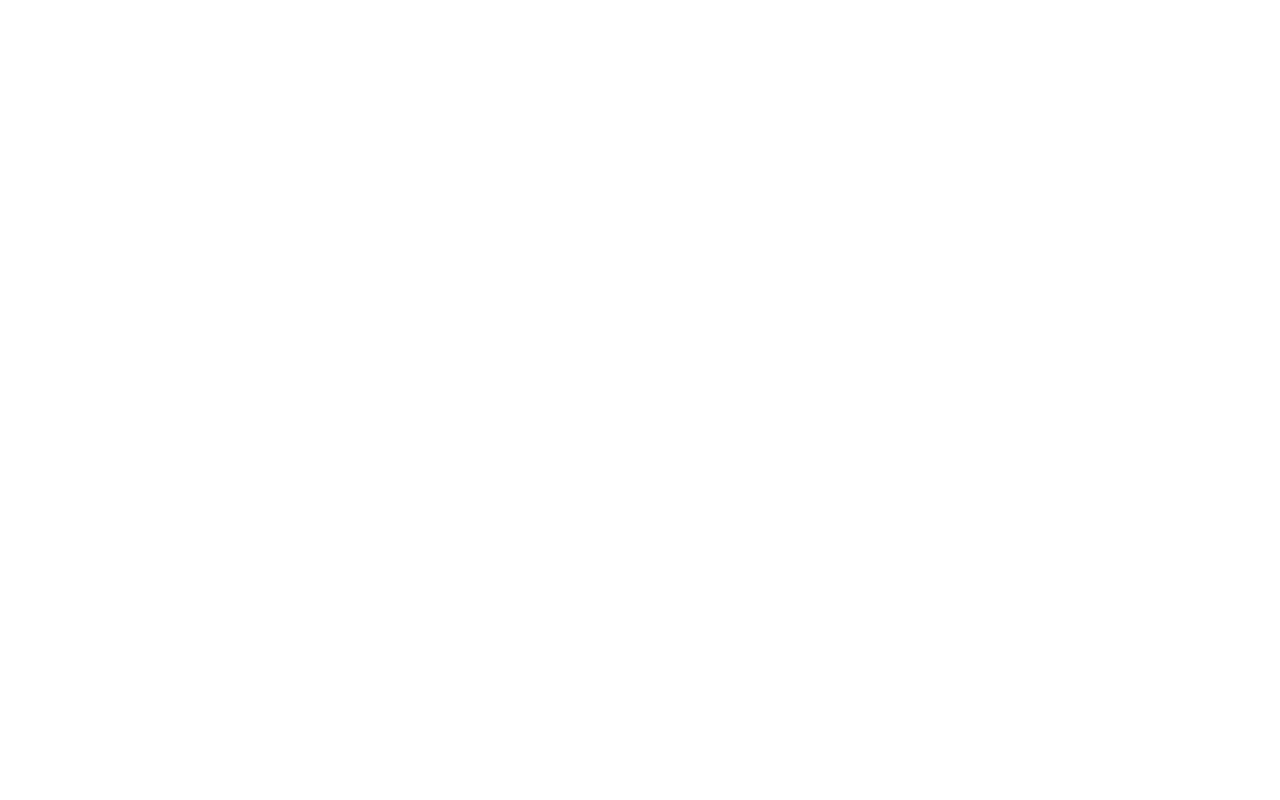
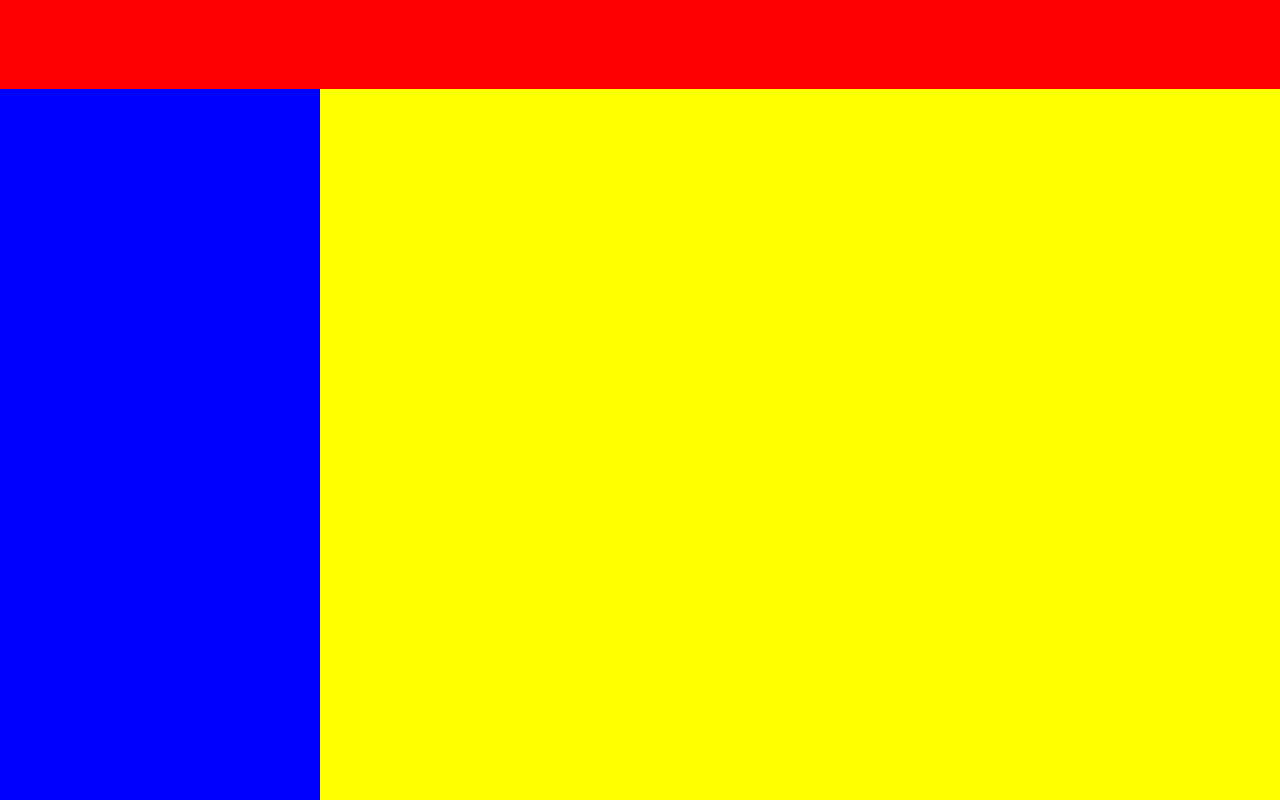
Before and after one commit to aortiz97-stack/TODO-List-TODP, a website built with webpack: page dist/index.html in a window 1280 px wide. Built offline with Linux system fonts and the light colour scheme.

Commit message:
Create basic skeletal html structure for todolist webpage

```diff
--- a/src/project.js
+++ b/src/project.js
@@ -9,7 +9,6 @@ export default function createProject() {
     const removeToDoList = (toDo) => {
       const index = toDoList.indexOf(toDo);
       toDoList.splice(index, 1);
-      console.log(`what: ${toDoList}`);
     };
     const moveToDoinList = (oldIndex, newIndex) => {
       const toMoveElement = toDoList[oldIndex];
--- /dev/null
+++ b/src/style.css
@@ -0,0 +1,26 @@
+body {
+    display: grid;
+    grid-template-rows: 1fr 8fr;
+    grid-template-columns: 1fr 3fr;
+    height: 100vh;
+    width: 100vw;
+    margin: 0;
+}
+
+#header {
+    grid-row: 1 / 2;
+    grid-column: 1 / -1;
+    background-color: red;
+}
+
+#side-bar {
+    grid-row: 2 / -1;
+    grid-column: 1 / 2;
+    background-color: blue;
+}
+
+#main-content {
+    grid-row: 2 / -1;
+    grid-column: 2 / -1;
+    background-color: yellow;
+}
```
Also changed, not shown: dist/index.html, dist/main.js.
